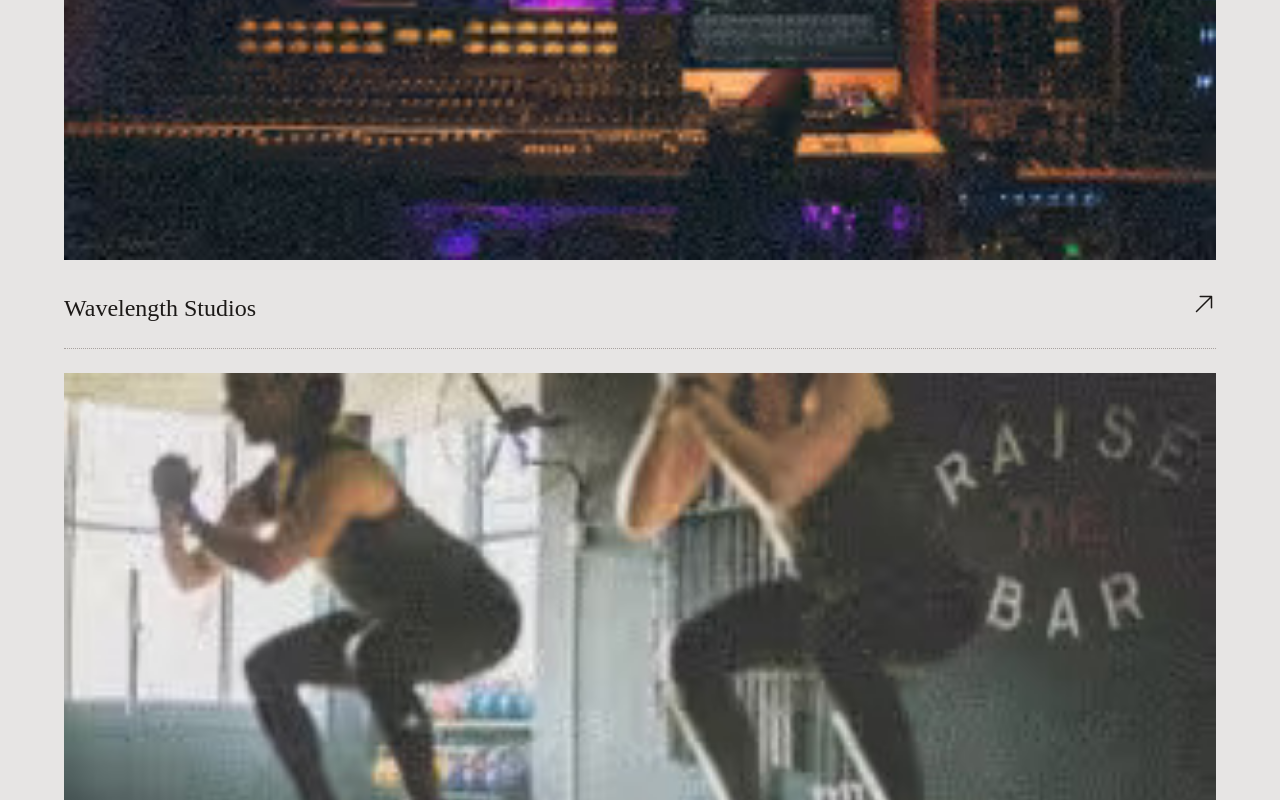
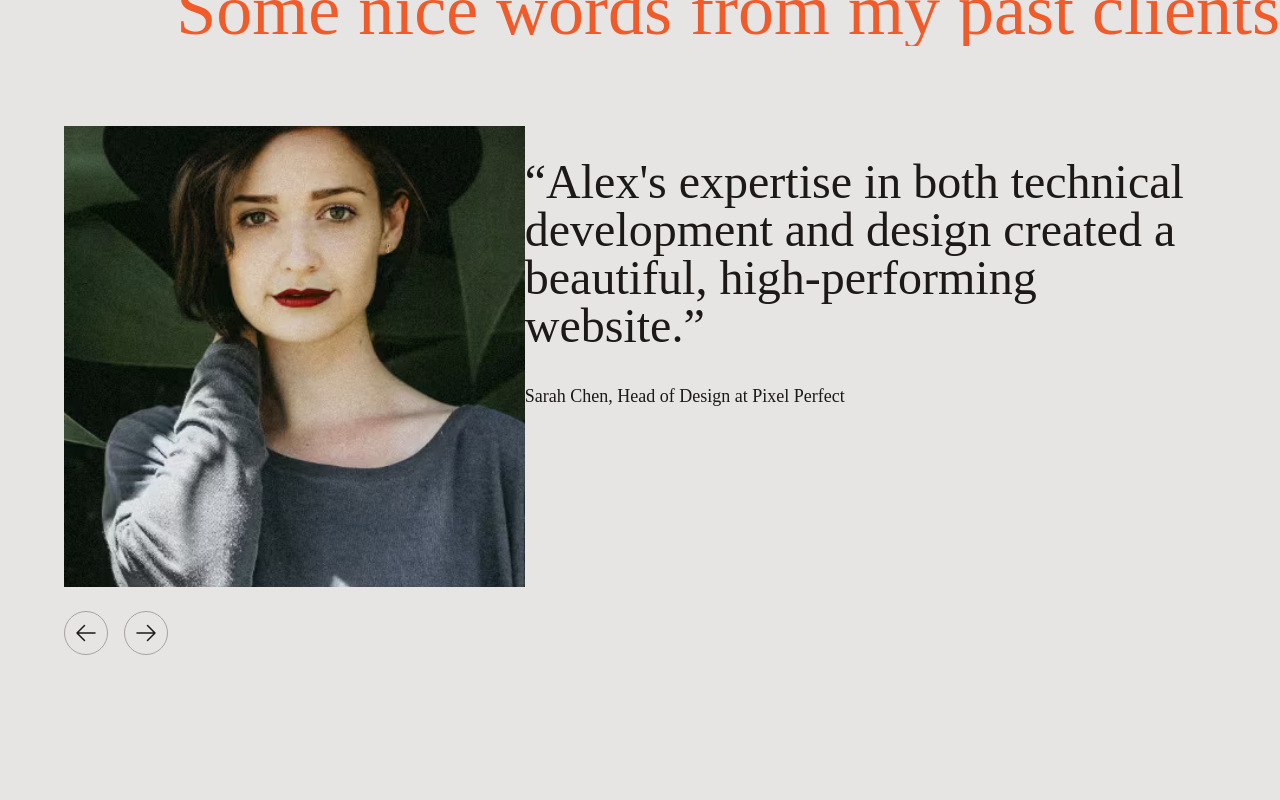
Before and after one commit to bhumistwt/starter-template, a Next.js app: page / in a window 1280 px wide. Shown: the part 3120-3920 px from the top of the page. Built offline with nearby package versions, Linux system fonts and the light colour scheme.

Commit message:
testimonisec change

```diff
--- a/src/app/globals.css
+++ b/src/app/globals.css
@@ -5,3 +5,7 @@
 :root {
     --red-orange-500: #F15B2A;
 }
+
+.section {
+    @apply py-24 md:py-32 lg:py-40;
+}
--- a/src/app/page.tsx
+++ b/src/app/page.tsx
@@ -2,6 +2,7 @@
 import Hero from "@/sections/Hero";
 import Intro from "@/sections/Intro";
 import Projects from "@/sections/Projects";
+import Testimonials from "@/sections/Testimonials";
 
 export default function Home() {
   return (
@@ -10,6 +11,7 @@
       <Hero />
       <Intro />
       <Projects />
+      <Testimonials />
     </>
   );
 }
--- a/src/sections/Intro.tsx
+++ b/src/sections/Intro.tsx
@@ -2,7 +2,7 @@
 
 const Intro: FC = () => {
   return (
-  <section className="py-24 md:py-32 lg:py-40 mt-12 md:mt-16 lg:mt-20">
+  <section className="section mt-12 md:mt-16 lg:mt-20">
       <div className="container">
         <h2 className="text-4xl md:text-7xl lg:text-8xl lg:w-[80%]">
           Building beautiful websites with clean code and thoughtful design to help your bussiness grow and stand out online
--- a/src/sections/Projects.tsx
+++ b/src/sections/Projects.tsx
@@ -32,17 +32,29 @@
 
 const Projects: FC = () => {
   return (
-    <section className="py-24">
+    <section className="section">
       <div className="container">
-        <h2 className="text-4xl">Selected works</h2>
-        <div className="mt-10">
+        <h2 className="text-4xl md:text-7xl lg:text-8xl">Selected works</h2>
+        <div className="mt-10 md:mt-16 lg:md-20">
           {projects.map(({name, image}) => (
-            <a href="#" key={name} className="border-t last:border-b  border-stone-400 border-dotted py-6 flex flex-col">
+            <a
+            href="#"
+            key={name}
+            className="border-t last:border-b
+             border-stone-400 border-dotted
+             py-6 md:py-8 lg:py-10 flex flex-col"
+             >
               <div className="">
-                <Image src={image} alt={'${name} image'} className="w-full"
+                <div className="aspect-video
+                md:hidden">
+                <Image
+                src={image}
+                alt={'${name} image'}
+                className="size-full object-cover"
                 />
-                <div className="mt-8 flex justify-between">
-                  <h3 className="text-2xl">{name}</h3>
+                </div>
+                <div className="mt-8 md:mt-0 flex justify-between items-center">
+                  <h3 className="text-2xl md:text-3xl lg:text-4xl">{name}</h3>
                   <svg
                   xmlns="http://www.w3.org/2000/svg" fill="none" viewBox="0 0 24 24" strokeWidth="1.5" stroke="currentColor" className="size-6"
                   >
--- a/src/sections/Testimonials.tsx
+++ b/src/sections/Testimonials.tsx
@@ -1,4 +1,5 @@
 import { FC } from "react";
+import Image from "next/image";
 import image1 from "@/assets/images/testimonial-1.jpg";
 import image2 from "@/assets/images/testimonial-2.jpg";
 import image3 from "@/assets/images/testimonial-3.jpg";
@@ -35,7 +36,79 @@
 ];
 
 const Testimonials: FC = () => {
-  return <div>Testimonials</div>;
+  const testimonialIndex = 0;
+  return (
+    <section className="section">
+      <h2 className="text-4xl md:text-7xl flex flex-col overflow-hidden">
+        <span className="whitespace-nowrap">Some nice words from my past clients</span>
+        <span className="whitespace-nowrap self-end text-red-orange-500">Some nice words from my past clients</span>
+      </h2>
+      <div className="container">
+        <div className="mt-20">
+          {testimonials.map(
+            ({ name, company, role, quote, image, imagePositionY}, index) => index === testimonialIndex && (
+            <div key={name} className="grid md:grid-cols-5">
+              <div className="aspect-square col-span-2">
+              <Image
+              src={image}
+              alt={name}
+              className="size-full object-cover"
+              style={{
+                objectPosition: `50% $
+                {imagePositionY * 100}%`,
+              }}
+               />
+              </div>
+              <blockquote className="col-span-3">
+                <div className="text-3xl md:text-5xl mt-8">
+                <span>&ldquo;</span>
+                <span className="">
+                  {quote}</span>
+                  <span>&rdquo;</span>
+                  </div>
+                <cite className="mt-4 md:mt-8 not-italic block md:text-lg">
+                  {name}, {role} at {company}
+                </cite>
+              </blockquote>
+        </div>
+          )
+        )}
+        </div>
+        <div className="flex gap-4 mt-6">
+          <button className="border border-stone-400 size-11 inline-flex items-center justify-center rounded-full">
+          <svg
+          xmlns="http://www.w3.org/2000/svg" fill="none"
+          viewBox="0 0 24 24"
+          strokeWidth="1.5"
+          stroke="currentColor"
+          className="size-6"
+          >
+      <path
+      strokeLinecap="round"
+      strokeLinejoin="round"
+      d="M10.5 19.5 3 12m0 0 7.5-7.5M3 12h18"
+      />
+</svg>
+          </button>
+          <button className="border border-stone-400 size-11 inline-flex items-center justify-center rounded-full">
+          <svg
+          xmlns="http://www.w3.org/2000/svg" fill="none"
+          viewBox="0 0 24 24"
+          strokeWidth="1.5"
+          stroke="currentColor"
+          className="size-6"
+          >
+      <path
+      strokeLinecap="round"
+      strokeLinejoin="round"
+      d="M13.5 4.5 21 12m0 0-7.5 7.5M21 12H3"
+      />
+</svg>
+            </button>
+          </div>
+        </div>
+    </section>
+  );
 };
 
 export default Testimonials;
```
